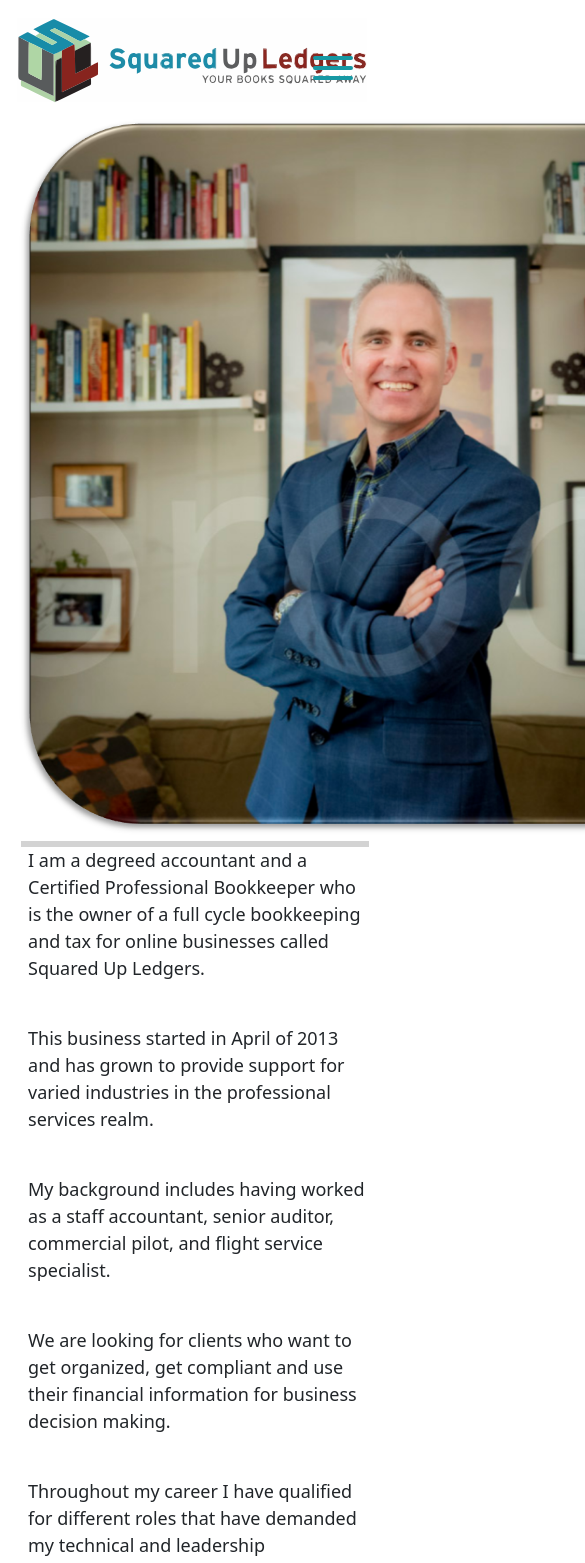
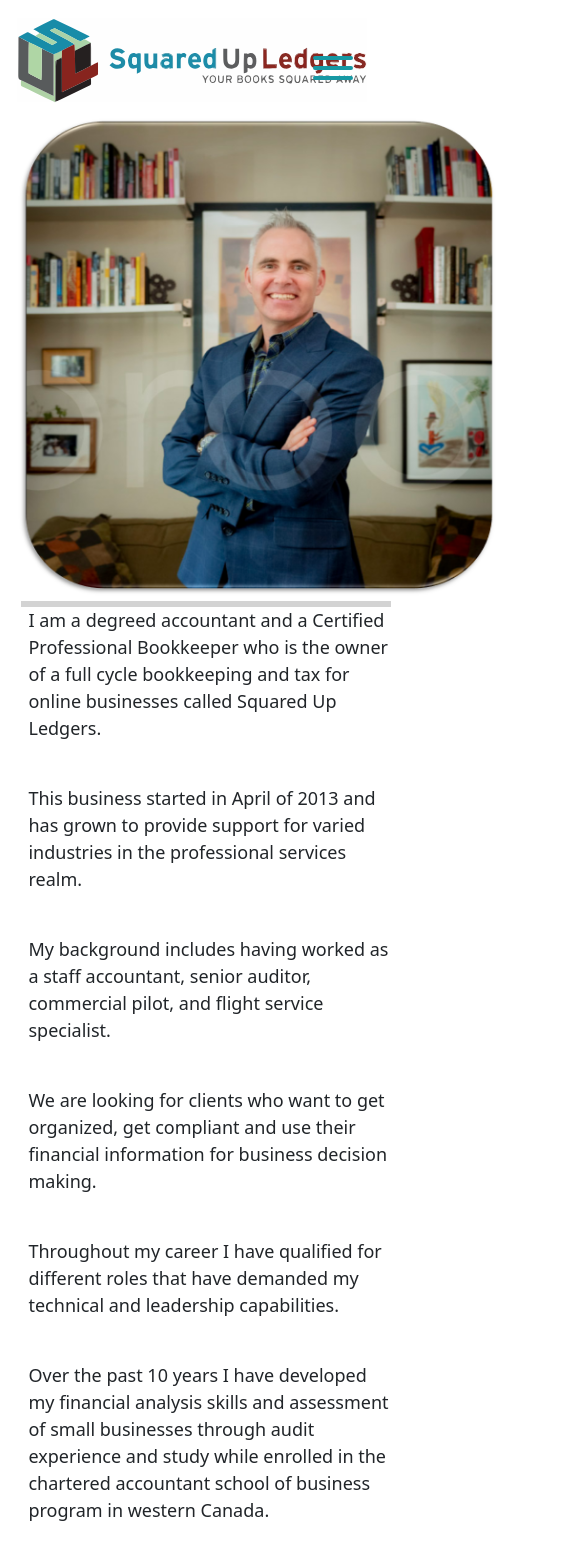
Before and after one commit to ozdaldogru/SquaredUpLedgers, a React (Vite) app: page /about in a window 390 px wide. Shown: the top 1563 px of the page, 585 px wide, since content can reach past the window. Built offline with nearby package versions, Linux system fonts and the light colour scheme.

Commit message:
responsiveness is improved

```diff
--- a/src/pages/About.jsx
+++ b/src/pages/About.jsx
@@ -8,11 +8,13 @@
     <>
     <div className="about">
 
-    <div className="kyle"><img src={Kyle} height="720" width="720" alt="Kyle stands couple feet from the wall that has lots of full loaded with books" /></div>
+    <div className="kyle">
+      <img src={Kyle} height="480" width="480" alt="Kyle stands couple feet from the wall that has lots of full loaded with books" />
+    </div>
 
 
     <div className="paragraph">
-    <div>
+    <div className="sub-paragraph">
       <p>
       I am a degreed accountant and a Certified Professional Bookkeeper who is the owner of a full cycle bookkeeping and tax for online businesses called Squared Up Ledgers.
       </p>
@@ -23,7 +25,7 @@
       </div>
       <br />
 
-      <div>
+      <div className="sub-paragraph">
       <p>
       My background includes having worked as a staff accountant, senior auditor, commercial pilot, and flight service specialist.
 
@@ -36,7 +38,7 @@
       </div>
       <br />
 
-      <div>
+      <div className="sub-paragraph">
       <p>
       Throughout my career I have qualified for different roles that have demanded my technical and leadership capabilities.
       </p>
@@ -48,7 +50,7 @@
       </div>
       <br />
 
-      <div>
+      <div className="sub-paragraph">
       <p>
       Throughout this I have maintained an interest in different business sectors and have grown this business to include the following team:
       </p>
--- a/src/pages/Home.jsx
+++ b/src/pages/Home.jsx
@@ -47,6 +47,8 @@
           </div>
             <div className="image">
               <img src={CPB} height="320" width="480" alt="CPB Certification" />
+            </div>
+            <div className="image">
               <img src={QBO} height="160" width="120" alt="CPB Certification" />
             </div>
         </div>
--- a/src/style/About.css
+++ b/src/style/About.css
@@ -1,20 +1,17 @@
 .about {
     display: flex;
     flex-direction: row;
-    justify-content:space-evenly;
     margin: 2% 3% 3%  3%;
     font-size: 18px;
-}
-
-.kyle {
-    width: 50%;
 }
 
 .paragraph {
     margin:1% ;
     padding-left: 2%;
     border-left: solid 6px lightgray;
+
 }
+
 
 
 .about-list {
@@ -26,20 +23,22 @@
 .about {
     display: flex;
     flex-direction: column;
-    justify-content:space-evenly;
     margin: 2%;
-
+    width: 100%;
 }
 
 .kyle
 {
-  display: flex;
-  justify-items: left;
+  justify-items: center;
+  justify-content: center;
   align-items: center;
+
+
 }
 .paragraph {
     border-top: solid 6px lightgray;
     border-left: none;
+    width: 100%;
 }
 }
 
@@ -48,6 +47,7 @@
     .paragraph {
         border-top: solid 6px lightgray;
         border-left: none;
+        width: 100%;
     }
 
     }
--- a/src/style/Carousel.css
+++ b/src/style/Carousel.css
@@ -104,10 +104,29 @@
 }
 
 
-@media screen and (max-width: 720px) {
+@media screen and (max-width: 1200) {
 
   .carousel {
     display: flex;
+    height: 480px;
+
+  }
+  .card_title {
+    color: white;
+    font-size: 35px;
+    margin: 25px;
+
+  }
+
+  }
+
+
+
+@media screen and (max-width: 768px) {
+
+  .carousel {
+    display: flex;
+    height: 360px;
 
   }
 
--- a/src/style/Home.css
+++ b/src/style/Home.css
@@ -66,7 +66,7 @@
 }
 
 
-@media screen and (max-width: 720px) {
+@media screen and (max-width: 1024px) {
 
   .home1, .home2, .home3, .home4 {
     border: solid 1px;
--- a/src/style/Services.css
+++ b/src/style/Services.css
@@ -6,11 +6,9 @@
   align-items: center;
   border: solid 2px ;
   border-radius: 10px;
-  height: 250px;
-  width: 60%;
-  margin-left: 20%;
-  margin-bottom: 10px;
-  margin-bottom: 10px;
+  width: auto;
+  height: 200px;
+  margin: 5px 20px 5px 20px;
   padding-inline: 10px;
 
 }
@@ -24,3 +22,12 @@
   margin: auto;
   width: 50%;
 }
+
+
+@media screen and (max-width: 480px) {
+
+  .service {
+    height: 300px;
+  }
+
+  }
```
Also changed, not shown: src/pages/Contact.jsx (deleted, +0 -18 lines), src/App.css (added).
